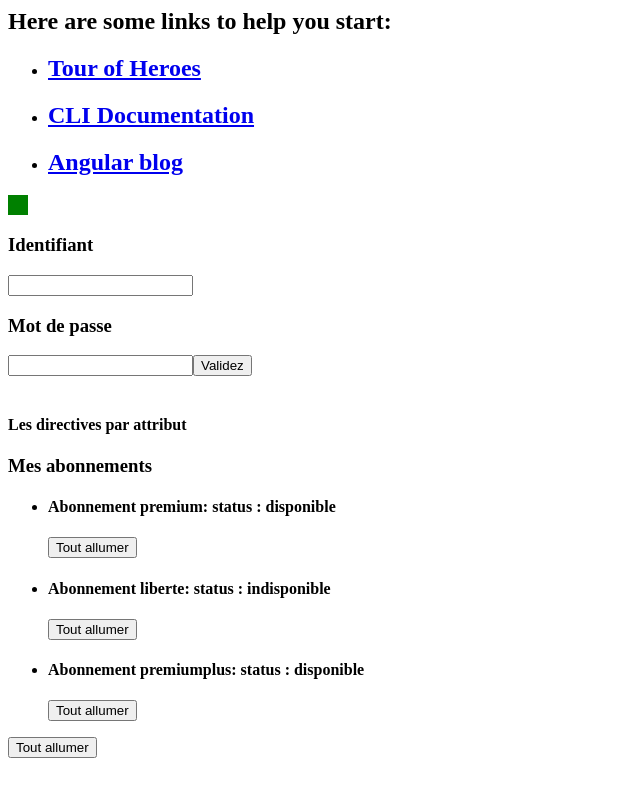
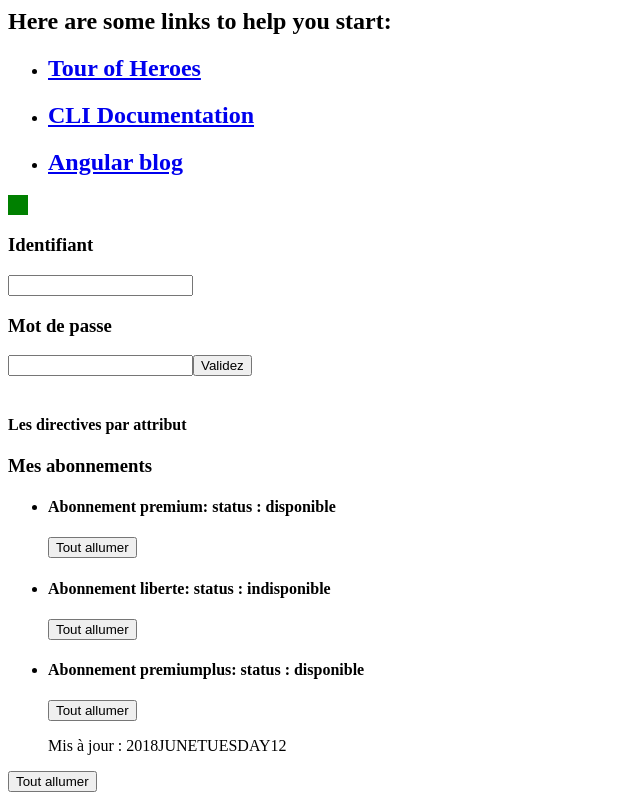
Before and after one commit to rKaradjia/Autoroute_angular, an Angular app: page / in a window 1280 px wide. Shown: the part 396-1196 px from the top of the page, without its empty margins (0-640 px from the left). Before the commit the page ends 1162 px from the top, so only its background shows below. Built offline with nearby package versions, Linux system fonts and the light colour scheme.

Commit message:
les pipes

```diff
--- a/src/app/app.component.html
+++ b/src/app/app.component.html
@@ -52,7 +52,7 @@
 [abonnementStatus]="abonnement.status"></app-abonnement>
 
 
-
+<p>Mis à jour : {{ lastUpdate | async | date: 'yMMMMEEEEd' | uppercase }}</p>
 
 
 
--- a/src/app/app.component.ts
+++ b/src/app/app.component.ts
@@ -8,7 +8,22 @@
 export class AppComponent {
   title = 'app';
   isAuth = false;
-  lastUpdate = new Date();
+  lastUpdate = new Promise((resolve, reject) => {
+
+    const date = new Date();
+
+    setTimeout(
+
+      () => {
+
+        resolve(date);
+
+      }, 2000
+
+    );
+
+  });
+
 
 //tests directives par attribut
   abonnementName = 'ma première directive par attribut';
```
